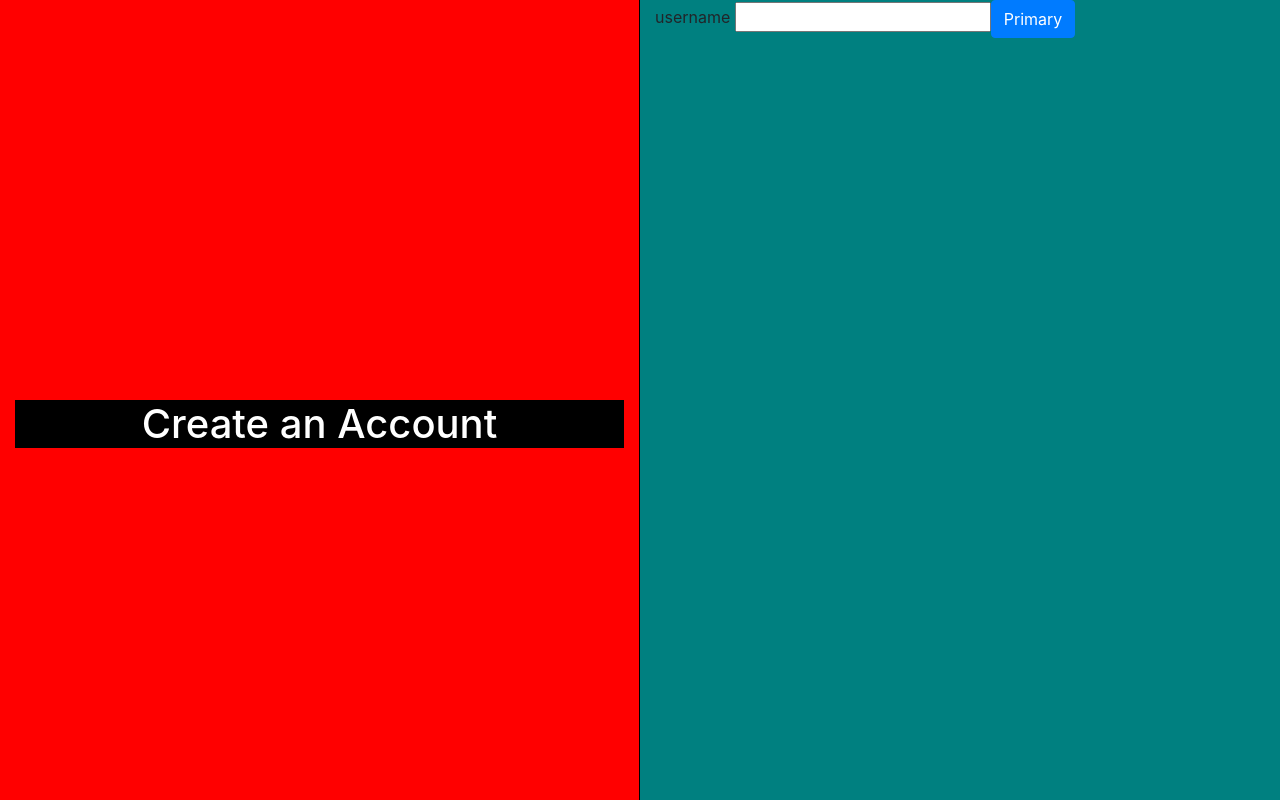
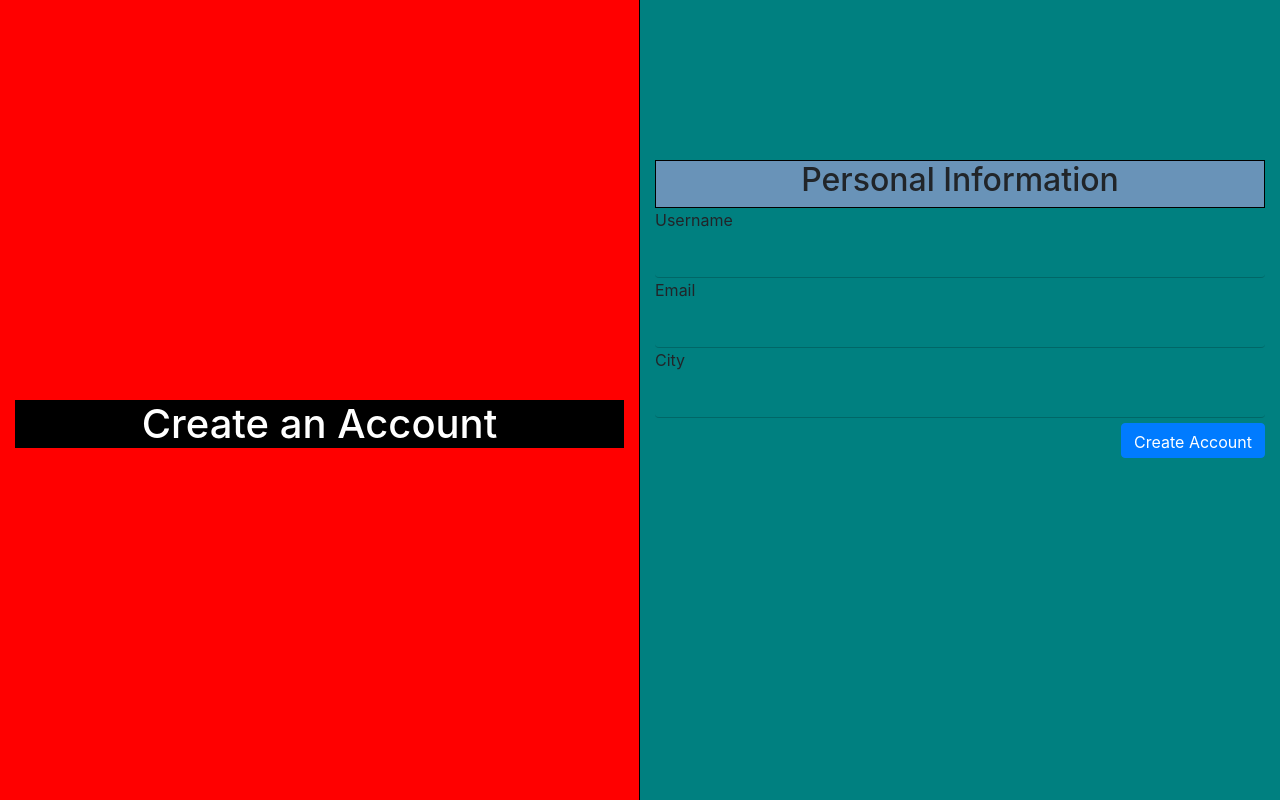
Before and after one commit to maldrete/XTrails, an Angular app in the folder ngXTrails/: page / in a window 1280 px wide. Built offline with nearby package versions, Linux system fonts and the light colour scheme.

Commit message:
Register page styled

```diff
--- a/ngXTrails/src/app/components/register/register.component.css
+++ b/ngXTrails/src/app/components/register/register.component.css
@@ -25,3 +25,47 @@
   top: 50%;
   position: relative;
 }
+
+.form-container {
+  /* background-color: cornflowerblue; */
+  width: 100%;
+  max-height: 90%;
+  position: relative;
+  top: 20%;
+}
+
+.header {
+  border: 1px solid black;
+  text-align: center;
+  background-color: #6993b8;
+}
+
+button {
+  float: right;
+  height: 35px;
+  text-align: center;
+  margin-top: 5px;
+}
+
+.field-input {
+  background-color: transparent;
+  border-bottom: 1px solid rgba(0, 0, 0, 0.2);
+  border-top-style: hidden;
+  border-right-style: hidden;
+  border-left-style: hidden;
+  outline: none;
+  outline-color: transparent;
+  font-family: sans-serif;
+}
+
+input:focus {
+  background-color: transparent;
+  outline: none;
+  border: none;
+  outline-width: 0px;
+  outline-color: transparent;
+  border-bottom: 2px solid black;
+  box-shadow: 0 0.2px 0 0 black;
+  border-radius: 0;
+  color: aliceblue;
+}
--- a/ngXTrails/src/app/components/register/register.component.html
+++ b/ngXTrails/src/app/components/register/register.component.html
@@ -6,13 +6,26 @@
       </div>
     </div>
     <div class="right col-sm-6">
-      <form action="">
-        <div>
-          username
-          <input type="username" name="" id="" />
-          <button type="button" class="btn btn-primary">Primary</button>
+      <div class="form-container">
+        <div class="header">
+          <h2>Personal Information</h2>
         </div>
-      </form>
+        <form action="">
+          <div>
+            <label>Username</label>
+            <input class="field-input form-control" type="username" name="" id="" />
+          </div>
+          <div>
+            <label>Email</label>
+            <input class="field-input form-control" type="username" name="" id="" />
+          </div>
+          <div>
+            <label>City</label>
+            <input class="field-input form-control" type="username" name="" id="" />
+          </div>
+          <button type="button" class="btn btn-primary">Create Account</button>
+        </form>
+      </div>
     </div>
   </div>
 </div>
```
